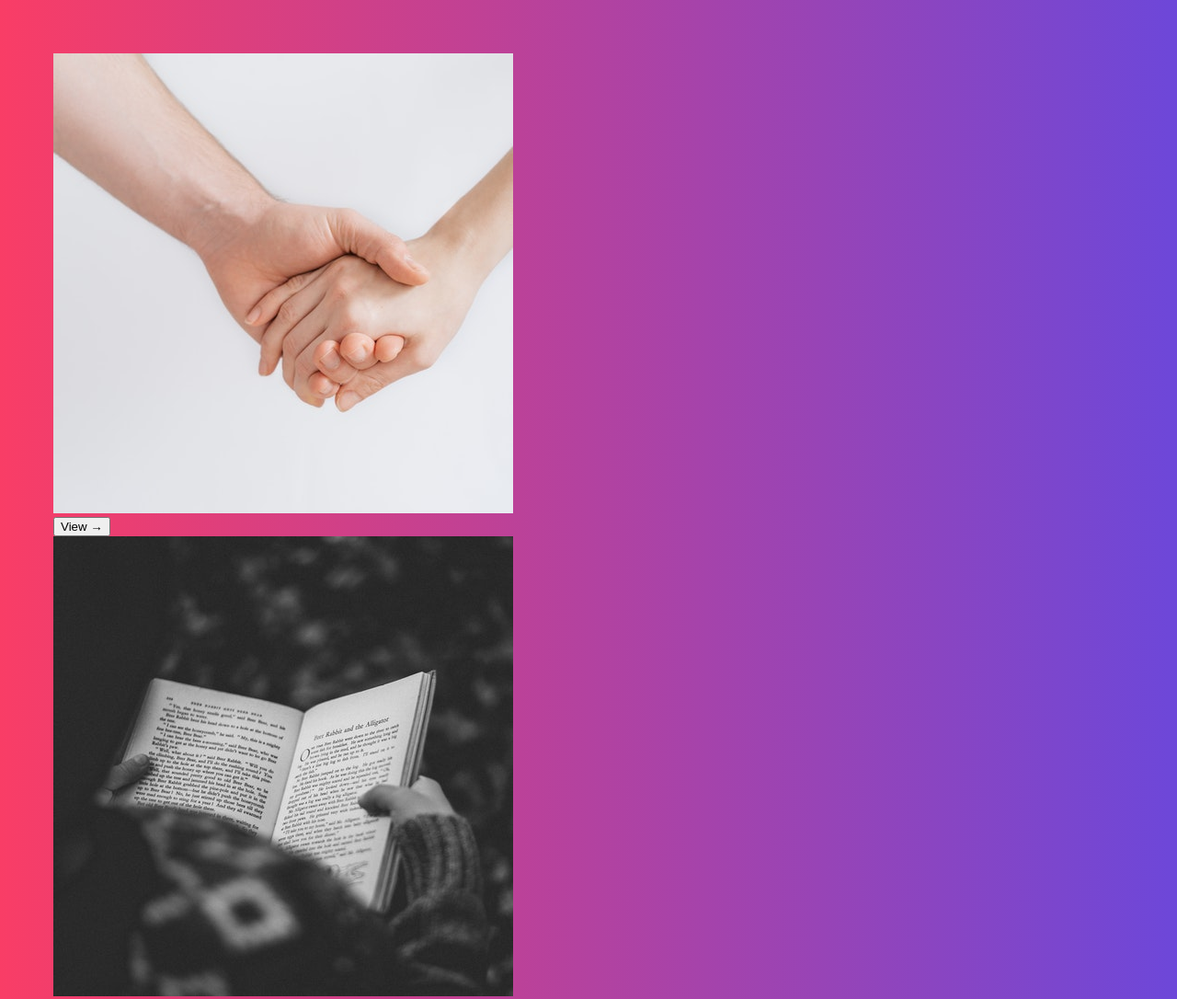
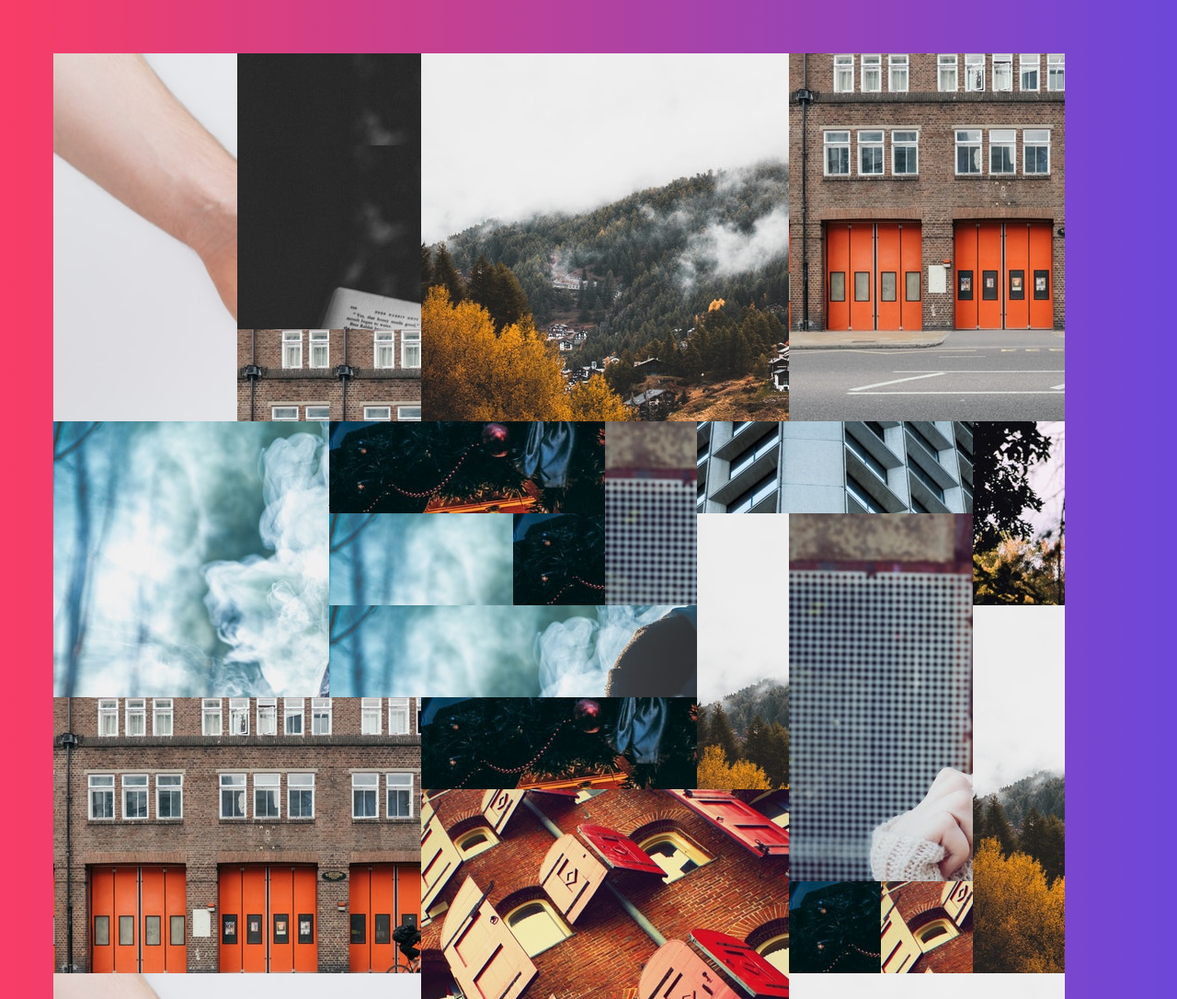
Before and after one commit to arushgupta/css-grid, a plain HTML site: page 20 - Image Gallery/image-gallery.html in a window 1280 px wide. Shown: the top 1086 px of the page at 92% size. Drawn offline with Linux system fonts and the light colour scheme.

Commit message:
created grid from generated html

```diff
--- a/20 - Image Gallery/style.css
+++ b/20 - Image Gallery/style.css
@@ -27,7 +27,40 @@ p {
   border: 0;
 }
 
-.gallery {}
+.gallery {
+  display: grid;
+  grid-template-columns: repeat(auto-fill, 100px);
+  grid-auto-rows: 100px;
+  grid-auto-flow: dense;
+}
+
+.item {
+  overflow: hidden;
+}
+
+.item.v2 {
+  grid-row: span 2;
+}
+
+.item.v3 {
+  grid-row: span 3;
+}
+
+.item.v4 {
+  grid-row: span 4;
+}
+
+.item.h2 {
+  grid-column: span 2;
+}
+
+.item.h3 {
+  grid-column: span 3;
+}
+
+.item.h4 {
+  grid-column: span 4;
+}
 
 .overlay {
   position: fixed;
```
